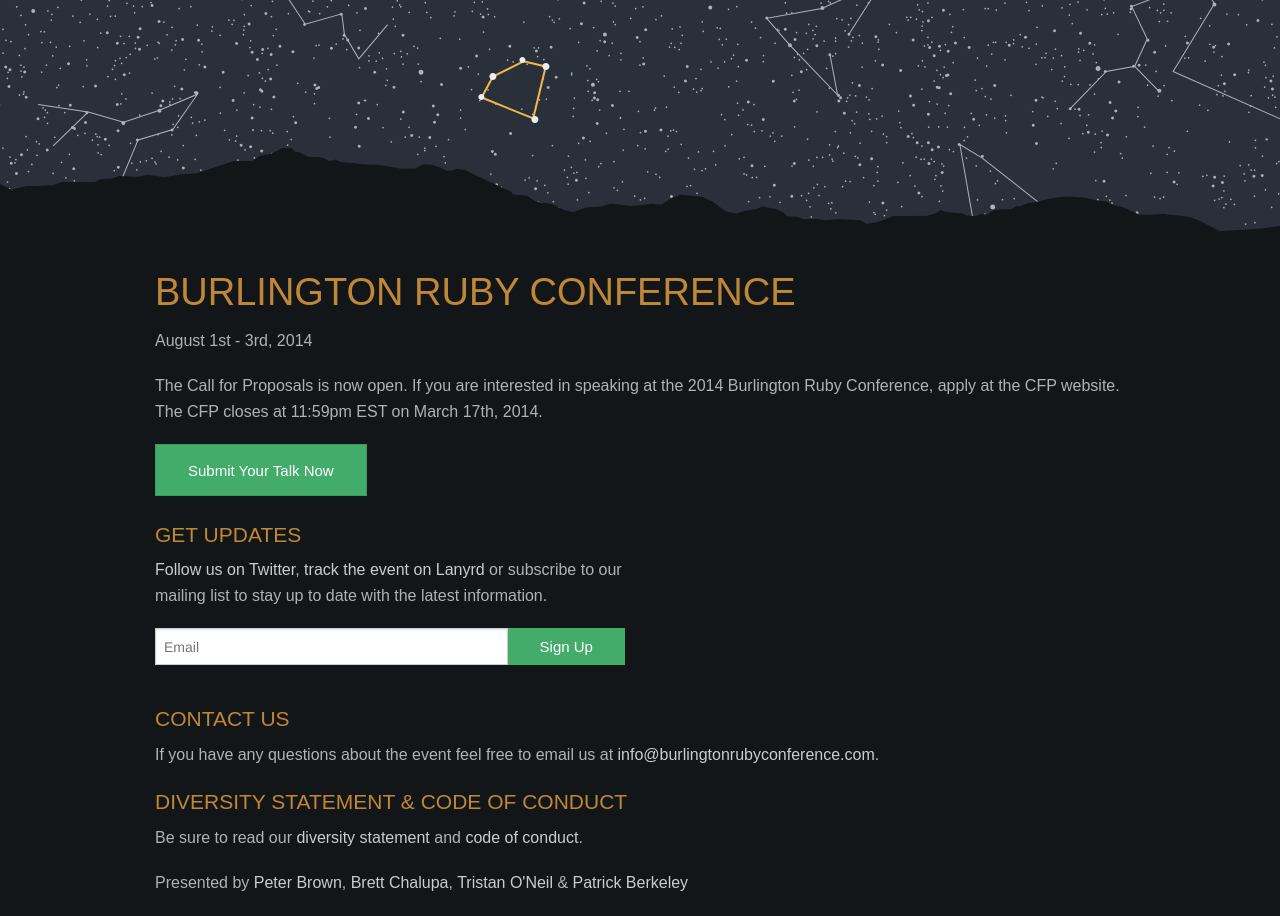
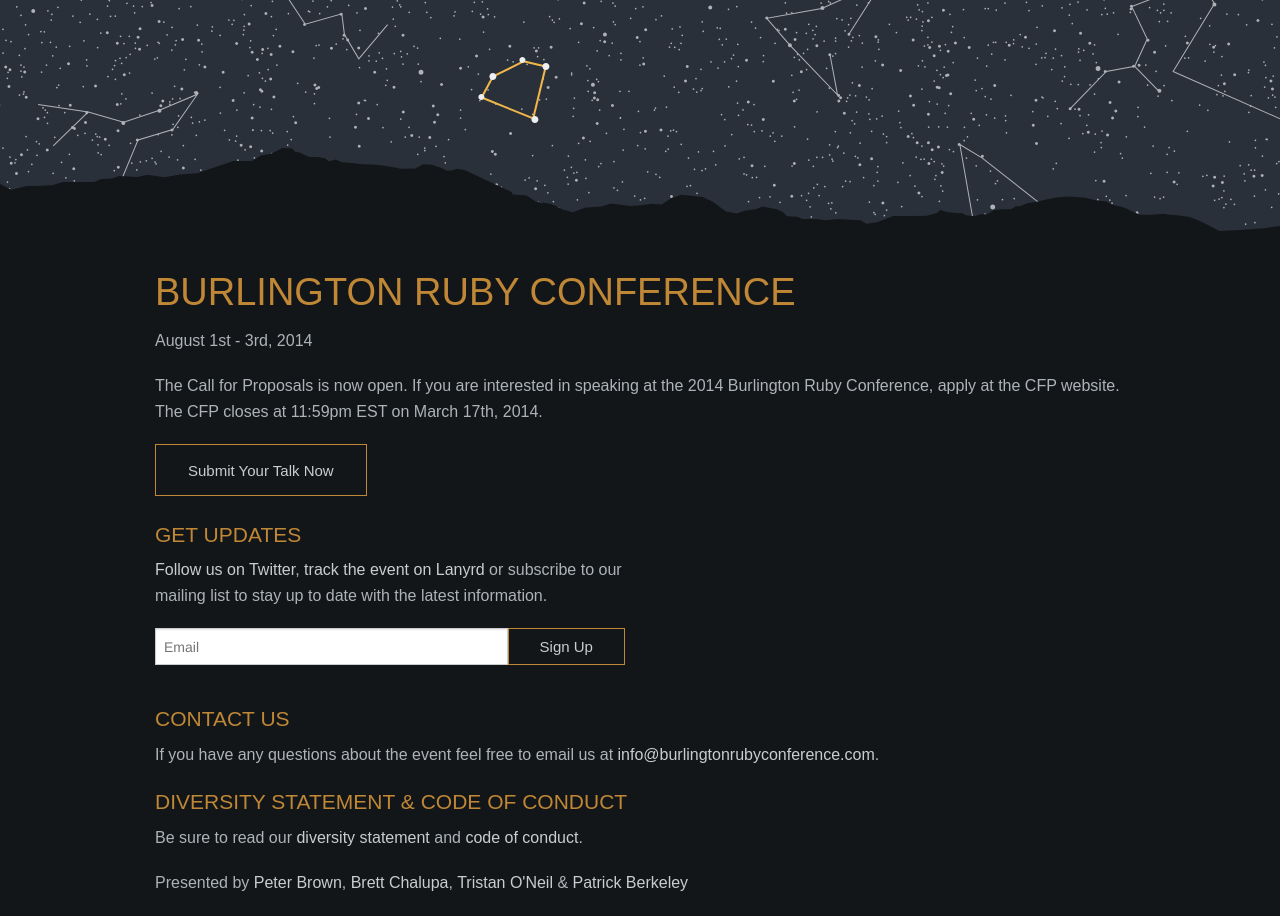
Before and after one commit to burlingtonruby/burlingtonrubyconference2014, a Jekyll site: the page built from index.html, in a window 1280 px wide. Built offline with Jekyll 4.4.1, drawn with Linux system fonts in a browser that asks for light colours.

Commit message:
Style buttons according to mockup

```diff
--- a/css/style.css
+++ b/css/style.css
@@ -51,9 +51,16 @@
   font-weight: 700;
   color: #caccce;
   border: 1px solid #bf8736;
-  background-color: none;
+  background-color: inherit;
 }
 
+.button:hover {
+  background-color: #bf8736;
+}
+
+.button[type=submit] {
+  border: 1px solid #bf8736;
+}
 /* new styles */
 
 .back, .back:visited {
--- a/index.html
+++ b/index.html
@@ -17,7 +17,7 @@
     <p>The Call for Proposals is now open. If you are interested in speaking at
       the 2014 Burlington Ruby Conference, apply at the CFP website. The CFP
       closes at 11:59pm EST on March 17th, 2014.</p>
-    <a class="button success"
+    <a class="button"
       href="http://cfp.burlingtonrubyconference.com/">Submit Your Talk Now</a>
   </div>
 </div>
@@ -38,7 +38,7 @@
           <input type="email" required name="EMAIL" placeholder="Email" id="mce-EMAIL">
         </div>
         <div class="small-3 columns">
-          <input type="submit" value="Sign Up" class="button success postfix">
+          <input type="submit" value="Sign Up" class="button postfix">
         </div>
       </div>
     </form>
```
